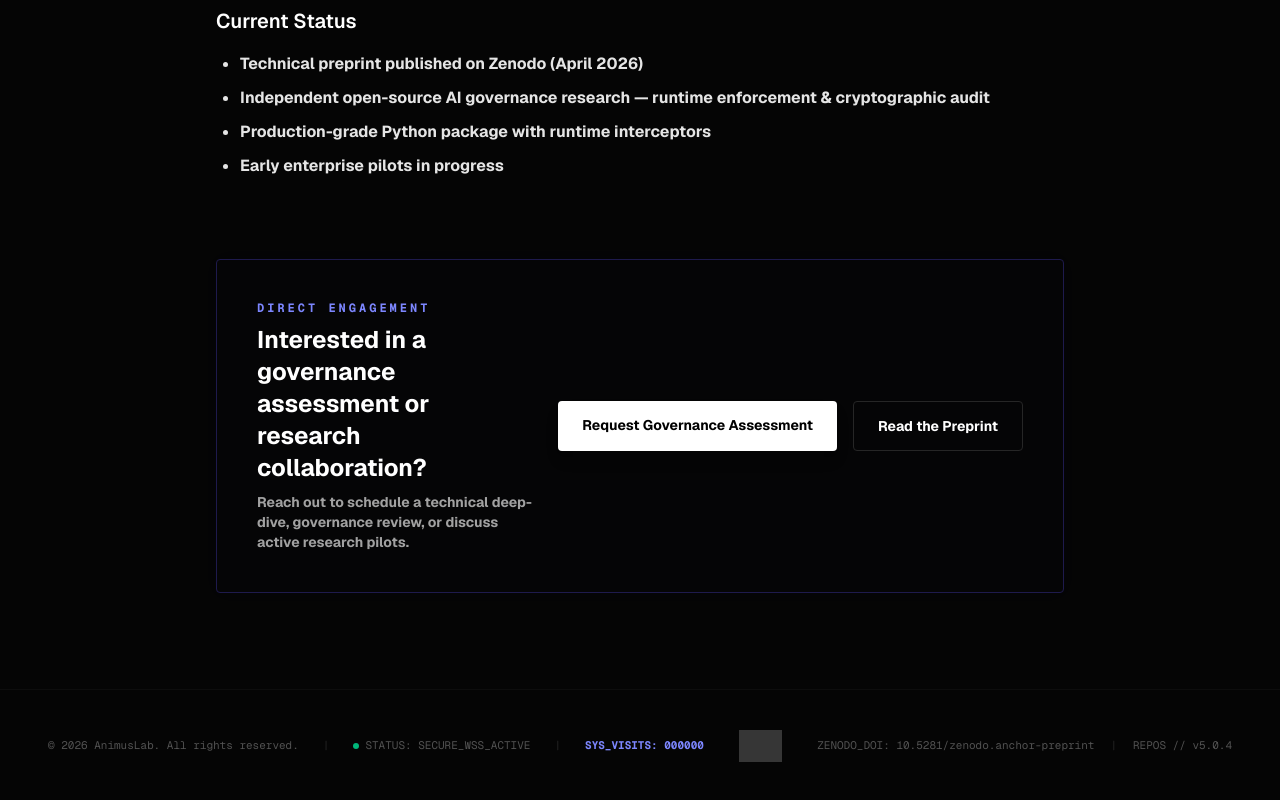
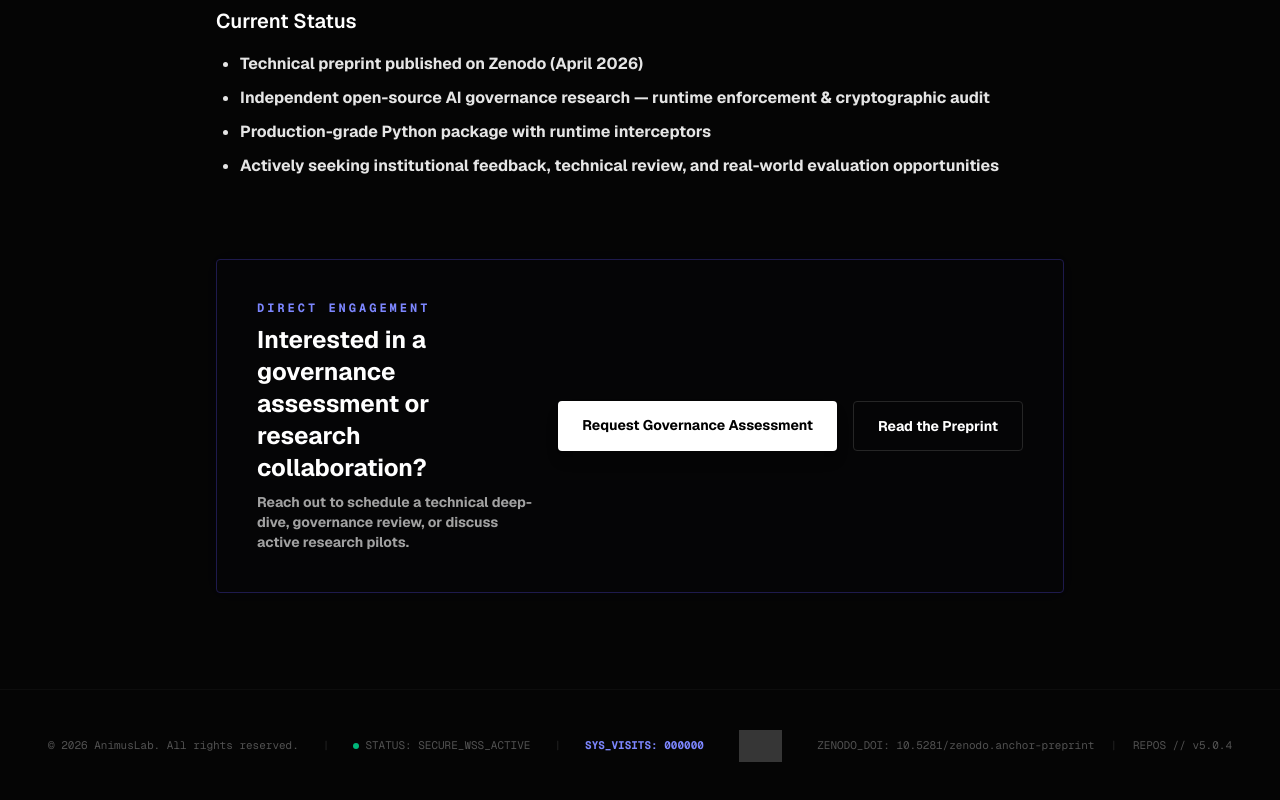
Before and after one commit to AnimusLab/animus-manifesto, a Next.js app: page /institutions in a window 1280 px wide. Shown: the part 1138-1938 px from the top of the page. Built offline with nearby package versions, Linux system fonts and the light colour scheme; grey boxes are pictures that could not be loaded.

Commit message:
chore: update current status text on institutions page

```diff
--- a/app/institutions/page.tsx
+++ b/app/institutions/page.tsx
@@ -62,7 +62,7 @@ export default function InstitutionsPage() {
                 <li>Technical preprint published on Zenodo (April 2026)</li>
                 <li>Independent open-source AI governance research — runtime enforcement &amp; cryptographic audit</li>
                 <li>Production-grade Python package with runtime interceptors</li>
-                <li>Early enterprise pilots in progress</li>
+                <li>Actively seeking institutional feedback, technical review, and real-world evaluation opportunities</li>
               </ul>
             </div>
           </div>
```
